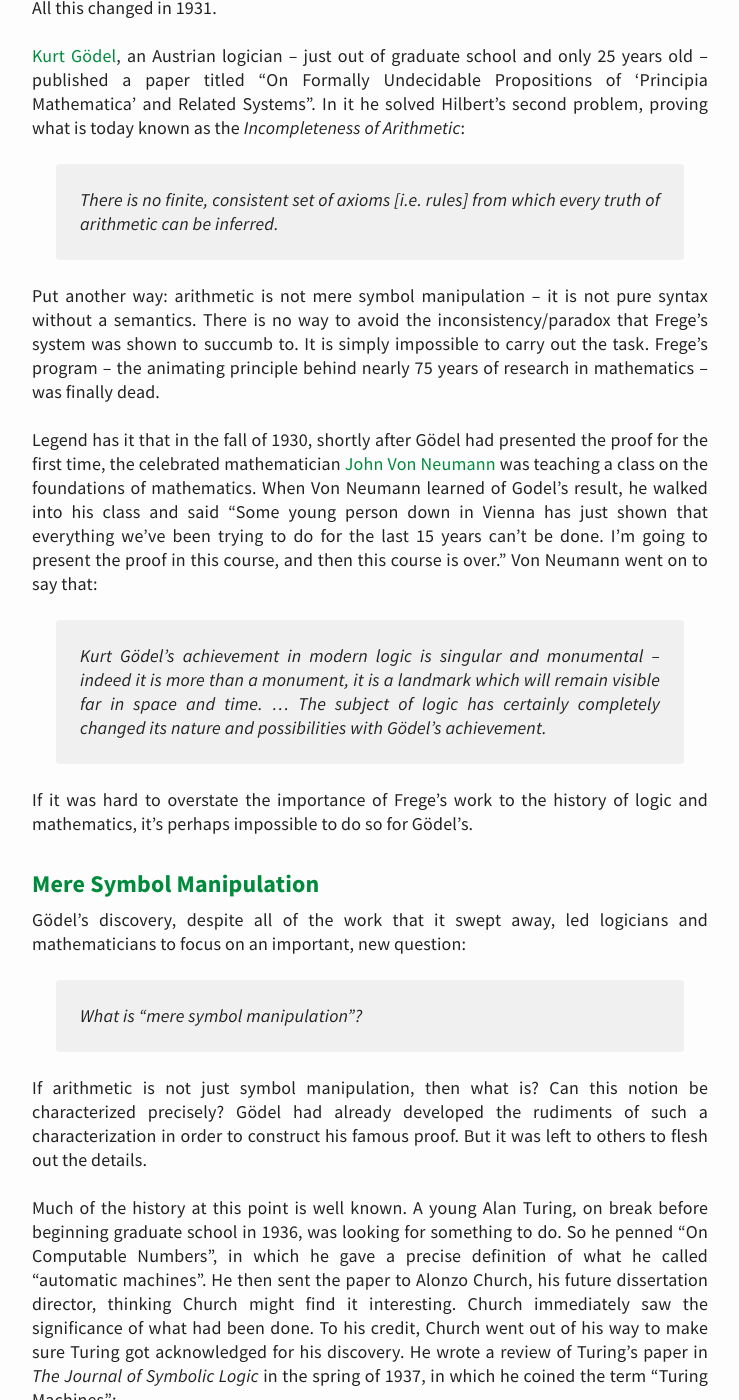
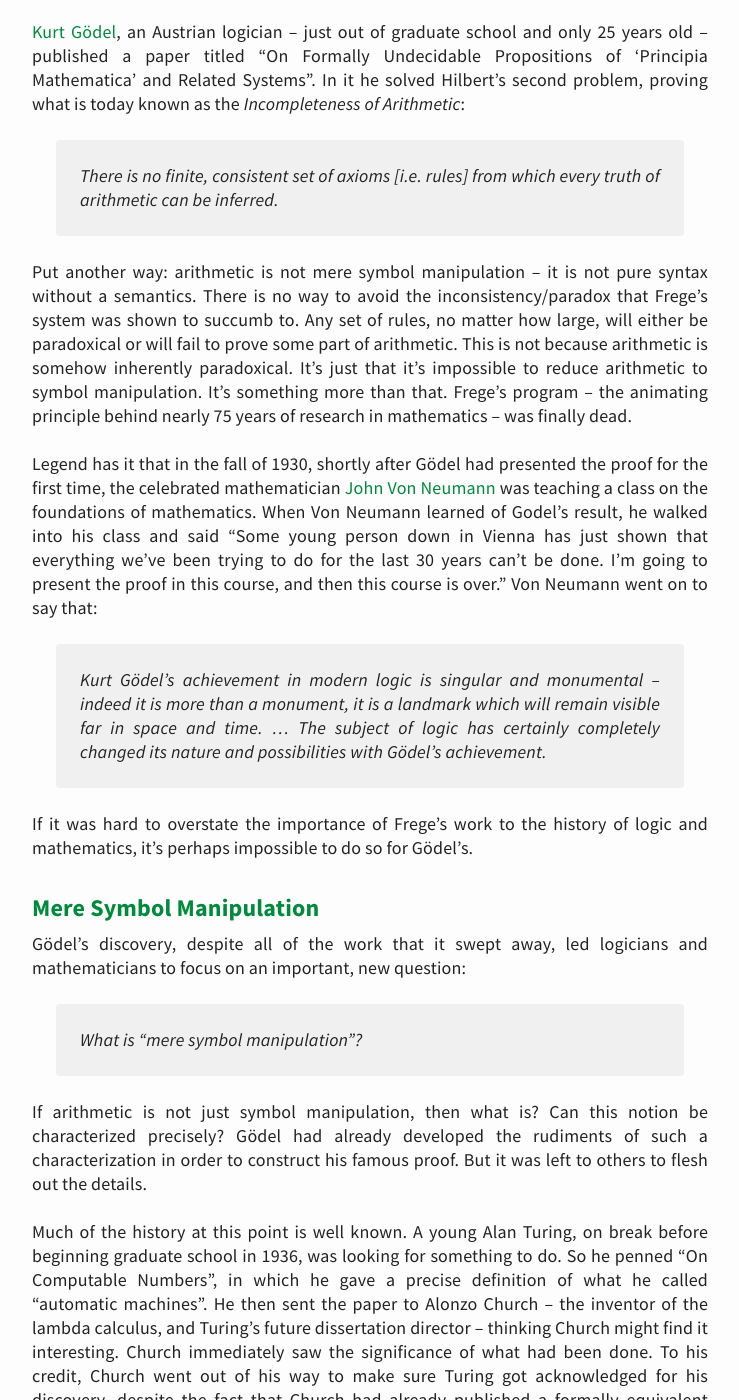
Before and after one commit to davidlaprade/davidlaprade.github.io, a Jekyll site: the page built from _posts/2016-7-8-what-is-logic.md, in a window 1280 px wide and 1400 px high, scrolled down 5117 px. Shown: the whole window, without its empty margins (270-1009 px from the left). Built offline with Jekyll 4.4.1, drawn with Linux system fonts in a browser that asks for light colours; comment, search, counter and statistics services are not loaded; some of the changed text lies outside the part shown.

Commit message:
Clarify some points in the logic post

```diff
--- a/_posts/2016-7-8-what-is-logic.md
+++ b/_posts/2016-7-8-what-is-logic.md
@@ -22,7 +22,7 @@ in Massachusetts
 __infer__ that I still have a half hour left to drive
 * If I know that Smith is a human, and I know all humans are
 mortal, then I can __infer__ that Smith is mortal
-* If I know that Jones hurts
+* If I know that Jones hurts people for fun, and that only bad people hurt
 people for fun, then I can __infer__ that Jones is a bad person
 
 And so on.  This is the kind of thing that logic studies.
@@ -203,8 +203,11 @@ truth of arithmetic can be inferred.
 
 Put another way: arithmetic is not mere symbol manipulation -- it is not pure
 syntax without a semantics. There is no way to
-avoid the inconsistency/paradox that Frege's system was shown to succumb to. It
-is simply impossible to carry out the task.  Frege's program -- the animating
+avoid the inconsistency/paradox that Frege's system was shown to succumb to. Any
+set of rules, no matter how large, will either be paradoxical or will fail to
+prove some part of arithmetic. This is not because arithmetic is somehow
+inherently paradoxical. It's just that it's impossible to reduce arithmetic to
+symbol manipulation. It's something more than that. Frege's program -- the animating
 principle behind nearly 75 years of research in mathematics -- was finally dead.
 
 Legend has it that in the fall of 1930, shortly after Gödel had presented the
@@ -212,7 +215,7 @@ proof for the first time, the celebrated mathematician [John Von
 Neumann](https://en.wikipedia.org/wiki/John_von_Neumann) was teaching a class on
 the foundations of mathematics. When Von Neumann learned of Godel's result, he
 walked into his class and said "Some young person down in Vienna has just shown
-that everything we've been trying to do for the last 15 years can't
+that everything we've been trying to do for the last 30 years can't
 be done. I'm going to present the proof in this course, and then this course is
 over." Von Neumann went on to say that:
 
@@ -240,11 +243,13 @@ Much of the history at this point is well known. A young Alan Turing, on break
 before beginning graduate school in 1936, was looking for something to do. So he
 penned "On Computable Numbers", in which he gave a precise definition of what
 he called "automatic machines". He then sent
-the paper to Alonzo Church, his future dissertation director, thinking Church
+the paper to Alonzo Church -- the inventor of the lambda calculus, and Turing's
+future dissertation director -- thinking Church
 might find it interesting. Church immediately saw
 the significance of what had been done. To his credit, Church went out of his
-way to make sure Turing got acknowledged for his discovery. He wrote a review
-of Turing's
+way to make sure Turing got acknowledged for his discovery, despite the fact
+that Church had already published a formally equivalent result months earlier.
+He wrote a very generous review of Turing's
 paper in _The Journal of Symbolic Logic_ in the spring of 1937, in which he
 coined the term "Turing Machines":
 
```
Also changed, not shown: other parts of _posts/2016-7-8-what-is-logic.md (+3 -2 lines).
